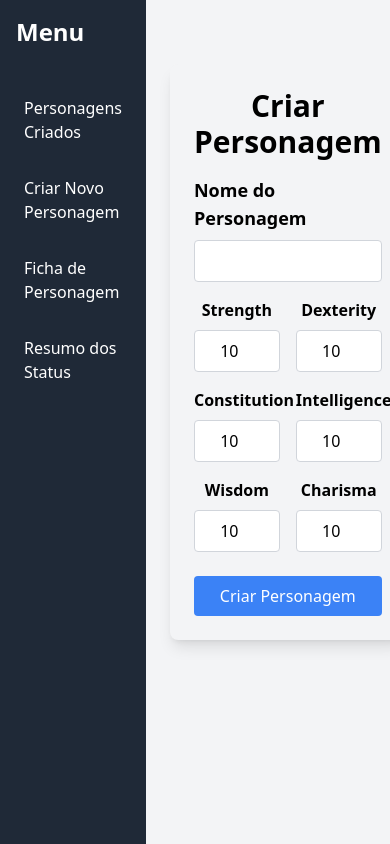
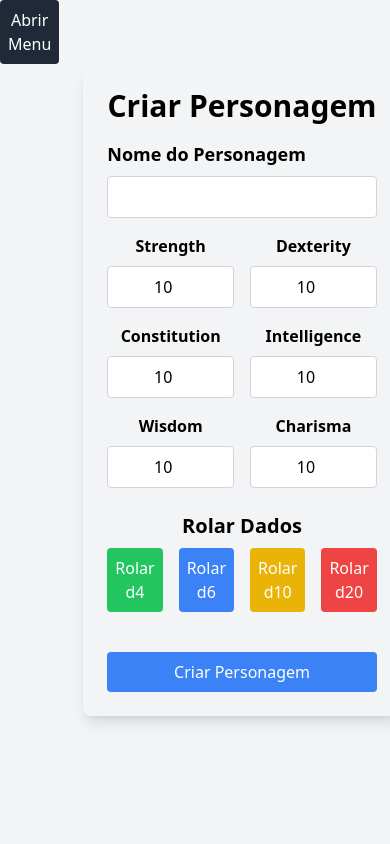
Before and after one commit to matheusdmm/ficha-rpg, a React app: page /create-character in a window 390 px wide. Shown: the top 844 px of the page. Built offline with nearby package versions, Linux system fonts and the light colour scheme; the HTML template or start-up script is replaced by a standard one.

Commit message:
dice roll on char creation

```diff
--- a/src/components/CreateCharacter.tsx
+++ b/src/components/CreateCharacter.tsx
@@ -1,7 +1,6 @@
 import React, { useState, useContext } from 'react';
 import { useNavigate } from 'react-router-dom';
 import CharacterContext from '../context/CharacterContext';
-import baseValues from '../Data/BaseCharacter';
 
 const CreateCharacter: React.FC = () => {
   const { dispatch } = useContext(CharacterContext);
@@ -14,7 +13,7 @@ const CreateCharacter: React.FC = () => {
     wisdom: 10,
     charisma: 10,
   });
-
+  const [rollResult, setRollResult] = useState<number | null>(null);
   const navigate = useNavigate();
 
   const handleStatChange = (stat: keyof typeof stats, value: number) => {
@@ -28,6 +27,11 @@ const CreateCharacter: React.FC = () => {
       dispatch({ type: 'UPDATE_STAT', payload: { stat, value } });
     });
     navigate('/character-sheet');
+  };
+
+  const rollDice = (sides: number) => {
+    const result = Math.floor(Math.random() * sides) + 1;
+    setRollResult(result);
   };
 
   return (
@@ -67,6 +71,44 @@ const CreateCharacter: React.FC = () => {
           ))}
         </div>
 
+        {/* Seção para rolar dados */}
+        <div className="mt-6 text-center">
+          <h2 className="text-xl font-bold mb-2">Rolar Dados</h2>
+          <div className="flex justify-center space-x-4 mb-4">
+            <button
+              type="button"
+              onClick={() => rollDice(4)}
+              className="p-2 bg-green-500 text-white rounded hover:bg-green-600"
+            >
+              Rolar d4
+            </button>
+            <button
+              type="button"
+              onClick={() => rollDice(6)}
+              className="p-2 bg-blue-500 text-white rounded hover:bg-blue-600"
+            >
+              Rolar d6
+            </button>
+            <button
+              type="button"
+              onClick={() => rollDice(10)}
+              className="p-2 bg-yellow-500 text-white rounded hover:bg-yellow-600"
+            >
+              Rolar d10
+            </button>
+            <button
+              type="button"
+              onClick={() => rollDice(20)}
+              className="p-2 bg-red-500 text-white rounded hover:bg-red-600"
+            >
+              Rolar d20
+            </button>
+          </div>
+          {rollResult !== null && (
+            <p className="text-lg font-semibold">Resultado: {rollResult}</p>
+          )}
+        </div>
+
         <button
           type="submit"
           className="mt-6 w-full p-2 bg-blue-500 text-white rounded hover:bg-blue-600"
--- a/src/components/Sidebar.tsx
+++ b/src/components/Sidebar.tsx
@@ -1,9 +1,25 @@
-import React from 'react';
+import React, { useState } from 'react';
 import { Link } from 'react-router-dom';
 
 const Sidebar: React.FC = () => {
+  const [isOpen, setIsOpen] = useState(false);
+
+  const toggleMenu = () => {
+    setIsOpen(!isOpen);
+  };
+
   return (
-    <div className="w-64 bg-gray-800 text-white p-4 flex flex-col space-y-4">
+    <div className="relative">
+      <button
+        onClick={toggleMenu}
+        className="block lg:hidden p-2 text-white bg-gray-800 rounded"
+      >
+        {isOpen ? 'Fechar Menu' : 'Abrir Menu'}
+      </button>
+
+      <div
+        className={`hidden lg:flex w-64 bg-gray-800 text-white p-4 flex-col space-y-4 h-full`}
+      >
         <h2 className="text-2xl font-bold mb-6">Menu</h2>
         <Link to="/" className="hover:bg-gray-700 p-2 rounded">
           Personagens Criados
@@ -18,6 +34,44 @@ const Sidebar: React.FC = () => {
           Resumo dos Status
         </Link>
       </div>
+
+      {isOpen && (
+        <div className="fixed inset-0 bg-gray-800 text-white flex flex-col p-4 z-50">
+          <button onClick={toggleMenu} className="self-end p-2 text-lg">
+            Fechar
+          </button>
+          <h2 className="text-2xl font-bold mb-6 text-center">Menu</h2>
+          <Link
+            to="/"
+            className="hover:bg-gray-700 p-2 rounded mb-2 text-center"
+            onClick={toggleMenu}
+          >
+            Personagens Criados
+          </Link>
+          <Link
+            to="/create-character"
+            className="hover:bg-gray-700 p-2 rounded mb-2 text-center"
+            onClick={toggleMenu}
+          >
+            Criar Novo Personagem
+          </Link>
+          <Link
+            to="/character-sheet"
+            className="hover:bg-gray-700 p-2 rounded mb-2 text-center"
+            onClick={toggleMenu}
+          >
+            Ficha de Personagem
+          </Link>
+          <Link
+            to="/status-summary"
+            className="hover:bg-gray-700 p-2 rounded mb-2 text-center"
+            onClick={toggleMenu}
+          >
+            Resumo dos Status
+          </Link>
+        </div>
+      )}
+    </div>
   );
 };
 
--- a/src/logic/RollDice.ts
+++ b/src/logic/RollDice.ts
@@ -0,0 +1,6 @@
+const rollDice = (sides: number) => {
+  const result = Math.floor(Math.random() * sides) + 1;
+  return result;
+};
+
+export default rollDice;
```
Lines whose indentation alone changed are shown as unchanged.
